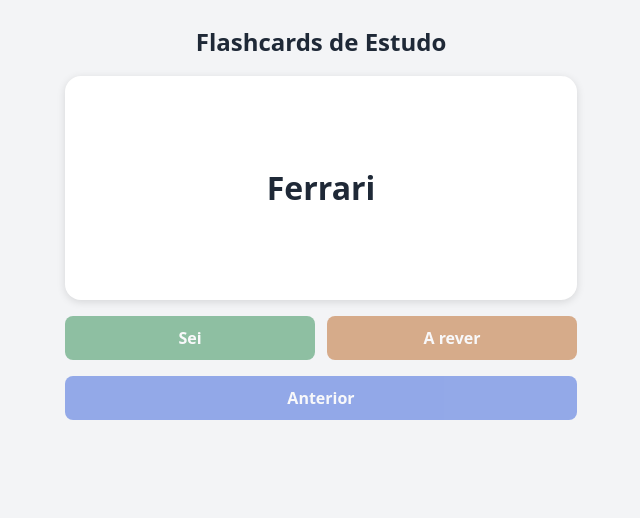
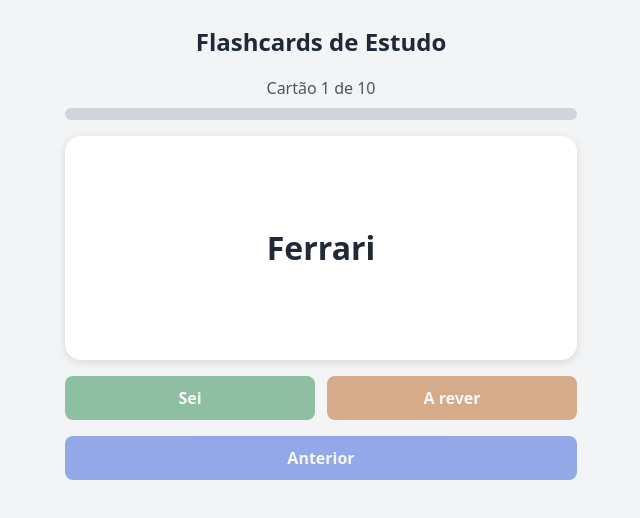
Before and after one commit to Samot03/mds-a5-equipa5-flashcards-spec, a plain HTML site: page index.html in a window 1280 px wide. Shown: the whole page, without its empty margins (319-959 px from the left). Drawn offline with Linux system fonts and the light colour scheme.

Commit message:
Adiciona barra de progresso às flashcards
Mostra a posição atual e a percentagem de cartões marcados, com atributos ARIA para acessibilidade. Atualiza as tarefas da US3 como concluídas.

```diff
--- a/index.html
+++ b/index.html
@@ -10,6 +10,14 @@
 <body>
   <main class="contentor">
     <h1>Flashcards de Estudo</h1>
+
+    <div id="progresso" class="progresso" hidden>
+      <p id="progresso-texto" class="progresso-texto"></p>
+      <div id="progresso-barra" class="progresso-barra" role="progressbar"
+           aria-label="Progresso" aria-valuemin="0">
+        <div id="progresso-preenchimento" class="progresso-preenchimento"></div>
+      </div>
+    </div>
 
     <section id="ecra-estudo" aria-label="Estudo" hidden>
       <button type="button" id="cartao" class="cartao">
--- a/js/state.js
+++ b/js/state.js
@@ -75,6 +75,14 @@ export function anterior(s) {
   return { ...s, indice: s.indice - 1, virado: false };
 }
 
+export function progresso(s) {
+  return {
+    posicao: s.indice + 1,
+    total: s.ordem.length,
+    marcados: Object.keys(s.marcas).length,
+  };
+}
+
 export function cartaoAtual(s, cards) {
   const id = s.ordem[s.indice];
   return cards.find((cartao) => cartao.id === id);
--- a/js/ui.js
+++ b/js/ui.js
@@ -1,6 +1,6 @@
 // Interface: desenha o ecrã a partir do estado, sem regras de estado (contracts/ui.md).
 
-import { cartaoAtual, podeMarcar } from "./state.js";
+import { cartaoAtual, podeMarcar, progresso } from "./state.js";
 
 const NOMES_MARCA = { sei: "Sei", rever: "A rever" };
 
@@ -22,12 +22,29 @@ const elementos = {
   botaoRever: document.getElementById("botao-rever"),
   botaoAnterior: document.getElementById("botao-anterior"),
   tituloResumo: document.getElementById("titulo-resumo"),
+  progresso: document.getElementById("progresso"),
+  progressoTexto: document.getElementById("progresso-texto"),
+  progressoBarra: document.getElementById("progresso-barra"),
+  progressoPreenchimento: document.getElementById("progresso-preenchimento"),
 };
 
 function mostrarEcra(nome) {
   for (const [chave, ecra] of Object.entries(ecras)) {
     ecra.hidden = chave !== nome;
   }
+  elementos.progresso.hidden = nome === "erro";
+}
+
+// O texto mostra a posição; a barra mede os cartões já marcados (research R6).
+function desenharProgresso(sessao) {
+  const { posicao, total, marcados } = progresso(sessao);
+  const texto = `Cartão ${posicao} de ${total}`;
+  elementos.progressoTexto.textContent = texto;
+  elementos.progressoTexto.hidden = sessao.terminado;
+  elementos.progressoBarra.setAttribute("aria-valuemax", total);
+  elementos.progressoBarra.setAttribute("aria-valuenow", marcados);
+  elementos.progressoBarra.setAttribute("aria-valuetext", texto);
+  elementos.progressoPreenchimento.style.width = `${(marcados / total) * 100}%`;
 }
 
 function textoFaceVisivel(cartao, virado) {
@@ -83,6 +100,7 @@ export function render(sessao, cards) {
   desenharCartao(cartao, sessao.virado);
   desenharMarcacao(sessao.marcas[cartao.id]);
   desenharBotoes(sessao);
+  desenharProgresso(sessao);
 }
 
 export function focarPrincipal(sessao) {
--- a/styles.css
+++ b/styles.css
@@ -48,6 +48,30 @@ h1 {
   clip: rect(0 0 0 0);
   white-space: nowrap;
   border: 0;
+}
+
+/* Progresso (research R6) */
+.progresso {
+  margin-bottom: 1rem;
+}
+
+.progresso-texto {
+  margin: 0 0 0.5rem;
+  color: #4b5563;
+  text-align: center;
+}
+
+.progresso-barra {
+  height: 0.75rem;
+  overflow: hidden;
+  background: #d1d5db;
+  border-radius: 999px;
+}
+
+.progresso-preenchimento {
+  width: 0;
+  height: 100%;
+  background: #1d4ed8;
 }
 
 /* Cartão e viragem 3D (research R5) */
```
Also changed, not shown: 1 other file.
